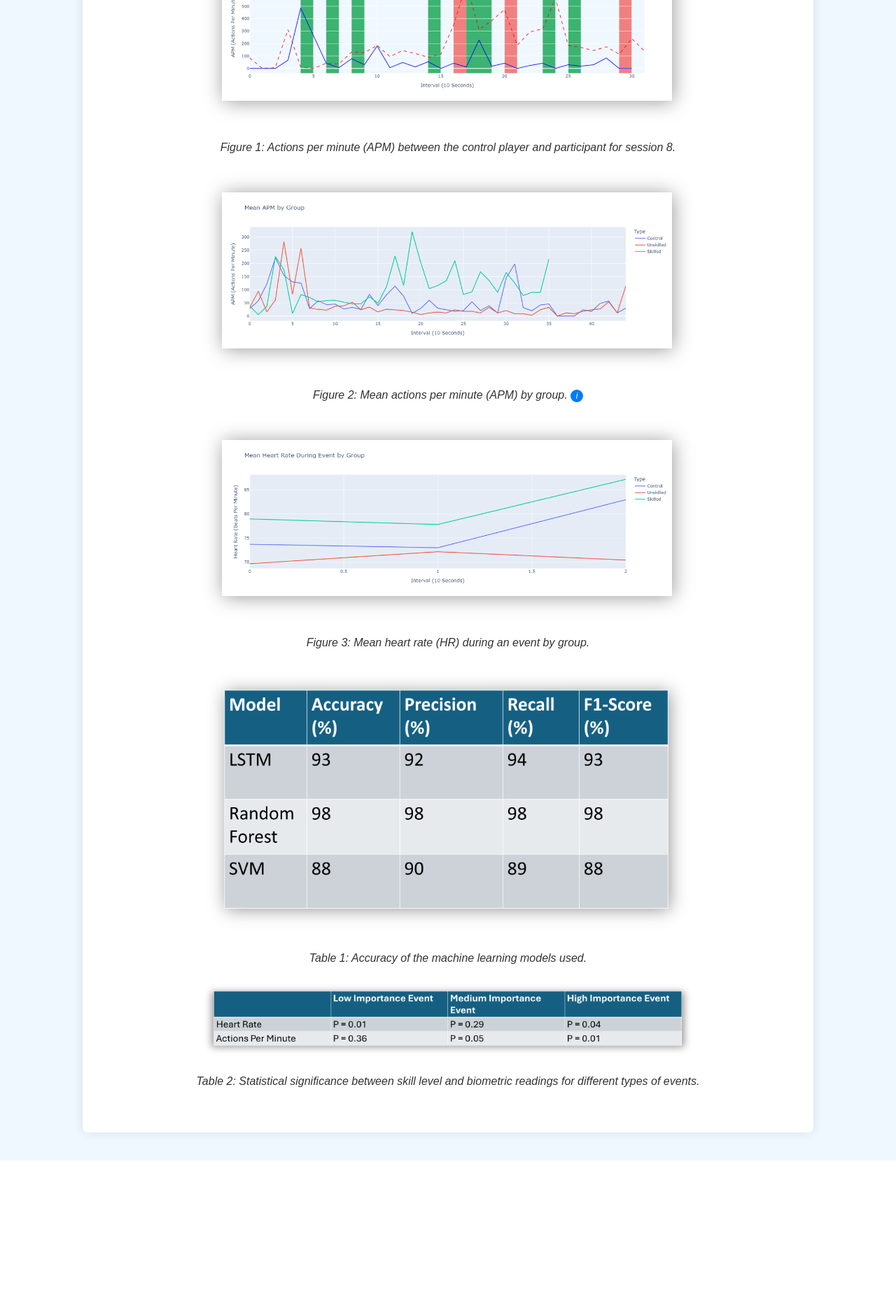
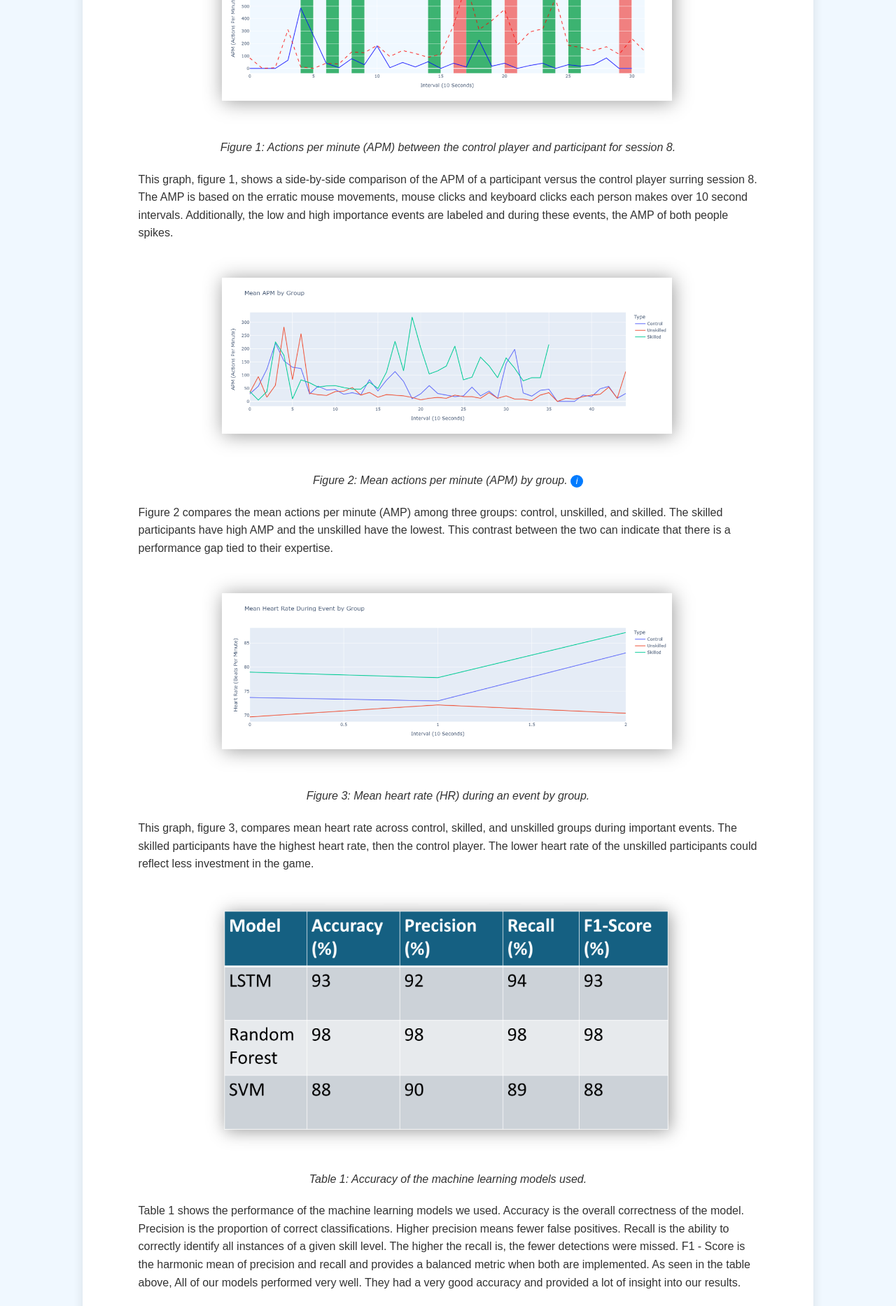
Before and after one commit to ThomasNels/EmotiGame, a Flask app: page /results in a window 1280 px wide. Shown: the part 733-2600 px from the top of the page at 70% size. Before the commit the page ends 2392 px from the top, so only its background shows below. Run offline with Flask 3, Linux system fonts and the light colour scheme; parts of the project's set-up code (start-up, migrations or seed data) failed here and were passed over.

Commit message:
Added more information about the study to the about and results pages

```diff
--- a/website/templates/results.html
+++ b/website/templates/results.html
@@ -18,22 +18,51 @@
         <img src="static/images/APM_comp_session_8.png" alt="Figure 1: Actions per minute (APM) between the control player and participant for session 8.">
         <p class="image-caption">Figure 1: Actions per minute (APM) between the control player and participant for session 8.</p>
 
+        <p>This graph, figure 1, shows a side-by-side comparison of the APM of a participant versus the control player surring session 8.
+            The AMP is based on the erratic mouse movements, mouse clicks and keyboard clicks each person makes over 10 second intervals.
+            Additionally, the low and high importance events are labeled and during these events, the AMP of both people spikes.</p>
+
         <img src="static/images/mean_APM_group.png" alt="Figure 2: Mean actions per minute (APM) by group.">
         <p class="image-caption">
             Figure 2: Mean actions per minute (APM) by group.
             <span class="info-wrapper">
                 <span class="info-circle">i</span>
-                <span class="tooltip">In this image, the data for skilled players ends roughly 10 seconds before the control and unskilled player's data. This is because sessions with skilled players were shorter in length then unskilled players.</span>
+                <span class="tooltip">In this image, the data for skilled players ends roughly 10 seconds before the control and unskilled
+                    player's data. This is because sessions with skilled players were shorter in length then unskilled players.</span>
             </span>
         </p>
+
+        <p>Figure 2 compares the mean actions per minute (AMP) among three groups: control, unskilled, and skilled. The skilled participants
+            have high AMP and the unskilled have the lowest. This contrast between the two can indicate that there is a performance gap tied
+            to their expertise.</p>
 
         <img src="static/images/mean_HR_group_event.png" alt="Figure 3: Mean heart rate (HR) during event by group.">
         <p class="image-caption">Figure 3: Mean heart rate (HR) during an event by group.</p>
 
+        <p>This graph, figure 3, compares mean heart rate across control, skilled, and unskilled groups during important events. The skilled
+            participants have the highest heart rate, then the control player. The lower heart rate of the unskilled participants could reflect
+            less investment in the game.</p>
+
         <img src="static/images/ML_accuracy_table.png" alt="Table 1: Accuracy of the machine learning models used.">
         <p class="image-caption">Table 1: Accuracy of the machine learning models used.</p>
 
+        <p>Table 1 shows the performance of the machine learning models we used. Accuracy is the overall correctness of the model.
+            Precision is the proportion of correct classifications. Higher precision means fewer false positives. Recall is the ability
+            to correctly identify all instances of a given skill level. The higher the recall is, the fewer detections were missed.
+            F1 - Score is the harmonic mean of precision and recall and provides a balanced metric when both are implemented. As
+            seen in the table above, All of our models performed very well. They had a very good accuracy and provided a lot of insight
+            into our results.</p>
+
         <img src="static/images/p_value_table.png" alt="Table 2: Statistical significance between skill level and biometric readings for different types of events.">
         <p class="image-caption">Table 2: Statistical significance between skill level and biometric readings for different types of events.</p>
+
+        <p>Table 2 shows the statistical significance for the relationship between skill level and biometric responses, like heart rate
+            or AMP, across in-game events of varying importance. A low p-value, typically less than 0.05, indicates that the observed
+            differences are statistically significant.</p>
+
+        <p>After reading the values within table 2, we see that there is some statistical significance between AMP with high importance
+            events, as well as statistical significance between heart rate with low and high importance events. While we don't fully
+            understand how yet, table 2 shows that there is a correlation of skill level with AMP and heart rate.</p>
+
     </div>
 {% endblock %}
```
Also changed, not shown: website/templates/about.html (+10 -3 lines).
